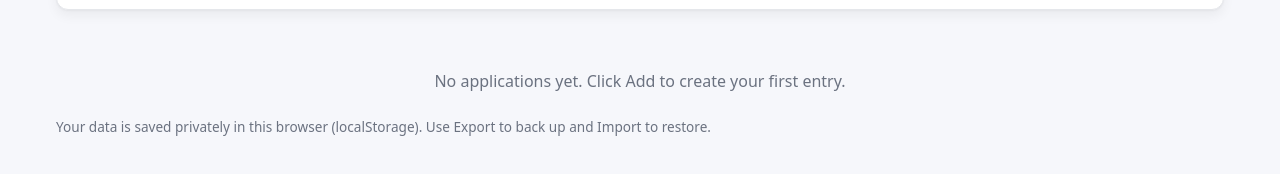
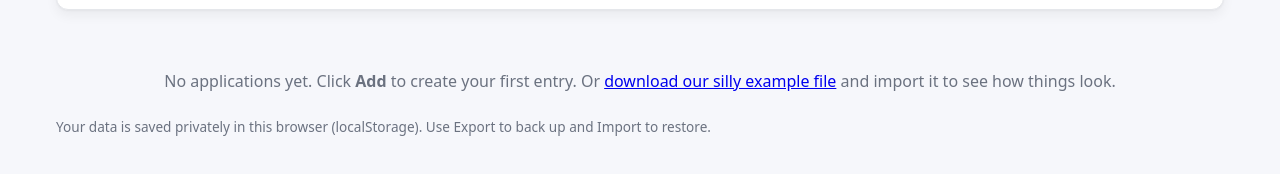
Before and after one commit to sdrasco/jobbee, a plain HTML site: page index.html in a window 1280 px wide. Shown: the part 178-352 px from the top of the page. Drawn offline with Linux system fonts and the light colour scheme.

Commit message:
Add example file link to empty state

```diff
--- a/index.html
+++ b/index.html
@@ -302,7 +302,7 @@
     </div>
 
     <div id="board" class="board" aria-live="polite"></div>
-    <p id="emptyState" class="empty">No applications yet. Click <b>Add</b> to create your first entry.</p>
+    <p id="emptyState" class="empty">No applications yet. Click <b>Add</b> to create your first entry. Or <a href="job-applications.json" download>download our silly example file</a> and import it to see how things look.</p>
     <p class="footnote">Your data is saved privately in this browser (localStorage). Use Export to back up and Import to restore.</p>
   </div>
 
@@ -535,7 +535,11 @@
       // Empty state — if nothing to render, show message.
       const total = Object.values(groups).reduce((acc,arr)=>acc+arr.length,0);
       if(total === 0){
-        els.empty.textContent = items.length && q ? "No applications match your search." : "No applications yet. Click Add to create your first entry.";
+        if(items.length && q){
+          els.empty.textContent = "No applications match your search.";
+        }else{
+          els.empty.innerHTML = 'No applications yet. Click <b>Add</b> to create your first entry. Or <a href="job-applications.json" download>download our silly example file</a> and import it to see how things look.';
+        }
         els.empty.style.display = "block";
       }else{
         els.empty.style.display = "none";
```
